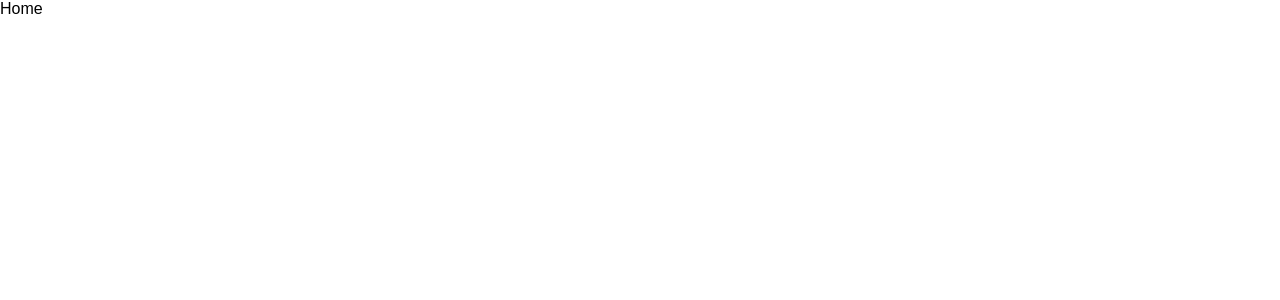
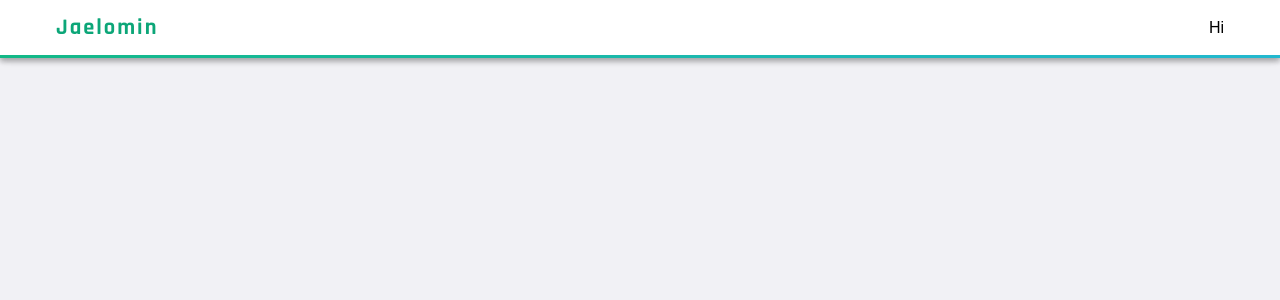
Before and after one commit to rainywalker/jaelomin_fe, a React app: page / in a window 1280 px wide. Shown: the top 300 px of the page. Built offline with nearby package versions, Linux system fonts and the light colour scheme.

Commit message:
헤더 구성

```diff
--- a/src/App.js
+++ b/src/App.js
@@ -1,11 +1,14 @@
 import React, { Component } from 'react';
 import {Route} from 'react-router-dom';
 import {Home, Auth} from 'pages';
+import HeaderContainer from 'containers/Base/HeaderContainer';
+
 
 class App extends Component {
     render() {
         return (
             <div>
+                <HeaderContainer/>
                 <Route exact path='/' component={Home} />
                 <Route exact path='/auth' component={Auth} />
             </div>
--- /dev/null
+++ b/src/components/Base/Header/Header.js
@@ -0,0 +1,77 @@
+import React from 'react';
+import styled from 'styled-components';
+import oc from 'open-color';
+import { shadow, media } from 'lib/styleUtil';
+
+// 상단 고정, 그림자
+const Positioner = styled.div`
+    display: flex;
+    flex-direction: column;
+    position: fixed;
+    top: 0px;
+    width: 100%;
+    ${shadow(1)}
+`;
+
+// 흰 배경, 내용 중간 정렬
+const WhiteBackground = styled.div`
+    background: white;
+    display: flex;
+    justify-content: center;
+    height: auto;
+`;
+
+// 해더의 내용
+const HeaderContents = styled.div`
+    width: 1200px;
+    height: 55px;
+    display: flex;
+    flex-direction: row;
+    align-items: center;
+
+    padding-right: 1rem;
+    padding-left: 1rem;
+    ${media.wide`
+        width: 992px;
+    `}
+
+    ${media.tablet`
+        width: 100%;
+    `}
+`;
+
+// 로고
+const Logo = styled.div`
+    font-size: 1.4rem;
+    letter-spacing: 2px;
+    color: ${oc.teal[7]};
+    font-family: 'Rajdhani';
+`;
+
+// 중간 여백
+const Spacer = styled.div`
+    flex-grow: 1;
+`;
+
+// 하단 그래디언트 테두리
+const GradientBorder = styled.div`
+    height: 3px;
+    background: linear-gradient(to right, ${oc.teal[6]}, ${oc.cyan[5]});
+`;
+
+const Header = ({children}) => {
+    return (
+        <Positioner>
+            <WhiteBackground>
+                <HeaderContents>
+                    <Logo>Jaelomin</Logo>
+                    <Spacer/>
+                    {children}
+                </HeaderContents>
+            </WhiteBackground>
+            <GradientBorder/>
+        </Positioner>
+    );
+};
+
+export default Header;
--- /dev/null
+++ b/src/components/Base/Header/LoginButton.js
@@ -0,0 +1,32 @@
+import React from 'react';
+import styled from 'styled-components';
+import oc from 'open-color';
+import { Link } from 'react-router-dom';
+import { shadow } from 'lib/styleUtil';
+
+const BorderedButton = styled(Link)`
+    font-weight: 600;
+    color: ${oc.cyan[6]};
+    border: 1px solid ${oc.cyan[6]};
+    padding: 0.5rem;
+    padding-bottom: 0.4rem;
+    cursor: pointer;
+    border-radius: 2px;
+    text-decoration: none;
+    transition: .2s all;
+    &:hover {
+        background: ${oc.cyan[6]};
+        color: white;
+        ${shadow(1)}
+    }
+    &:active {
+        /* 마우스 클릭시 아래로 미세하게 움직임 */
+        transform: translateY(3px);
+    }`
+;
+
+const LoginButton = () => (
+    <BorderedButton to='/auto/login'>
+            로그인/가입
+    </BorderedButton>
+);
--- /dev/null
+++ b/src/components/Base/Header/index.js
@@ -0,0 +1,2 @@
+export { default } from './Header';
+export { default as LoginButton } from './LoginButton';
--- /dev/null
+++ b/src/containers/Base/HeaderContainer.js
@@ -0,0 +1,14 @@
+import React, { Component } from 'react';
+import Header from 'components/Base/Header';
+
+class HeaderContainer extends Component {
+    render() {
+        return (
+            <Header>
+                Hi
+            </Header>
+        );
+    }
+}
+
+export default HeaderContainer
--- a/src/index.css
+++ b/src/index.css
@@ -1,5 +1,13 @@
+@import url('https://fonts.googleapis.com/css?family=Rajdhani:700');
+
 body {
   margin: 0;
   padding: 0;
   font-family: sans-serif;
+  box-sizing: border-box;
+  background: #f1f1f5;
 }
+
+*, *:before, *:after {
+  box-sizing: inherit;
+}
--- /dev/null
+++ b/src/lib/styleUtil.js
@@ -0,0 +1,29 @@
+import {css} from 'styled-components';
+
+export const sizes = {
+    wide: '1200px',
+    desktop: '992px',
+    tablet: '768px',
+    phone: '376px'
+}
+
+export const media = Object.keys(sizes).reduce((p,v) => {
+    p[v] = (...args) => css `
+    @media (max-width: ${sizes[v]}) {
+            ${css(...args)}
+        }
+    `;
+    return p
+}, {});
+
+export const shadow = (weight) => {
+    const shadows = [
+        css`box-shadow: 0 1px 3px rgba(0,0,0,0.12), 0 1px 2px rgba(0,0,0,0.24);`,
+        css`box-shadow: 0 3px 6px rgba(0,0,0,0.16), 0 3px 6px rgba(0,0,0,0.23);`,
+        css`box-shadow: 0 10px 20px rgba(0,0,0,0.19), 0 6px 6px rgba(0,0,0,0.23);`,
+        css`box-shadow: 0 14px 28px rgba(0,0,0,0.25), 0 10px 10px rgba(0,0,0,0.22);`,
+        css`box-shadow: 0 19px 38px rgba(0,0,0,0.30), 0 15px 12px rgba(0,0,0,0.22);`
+    ];
+
+    return shadows[weight];
+};
```
Also changed, not shown: 1 other file (tests, documents, lock files or other folders).
